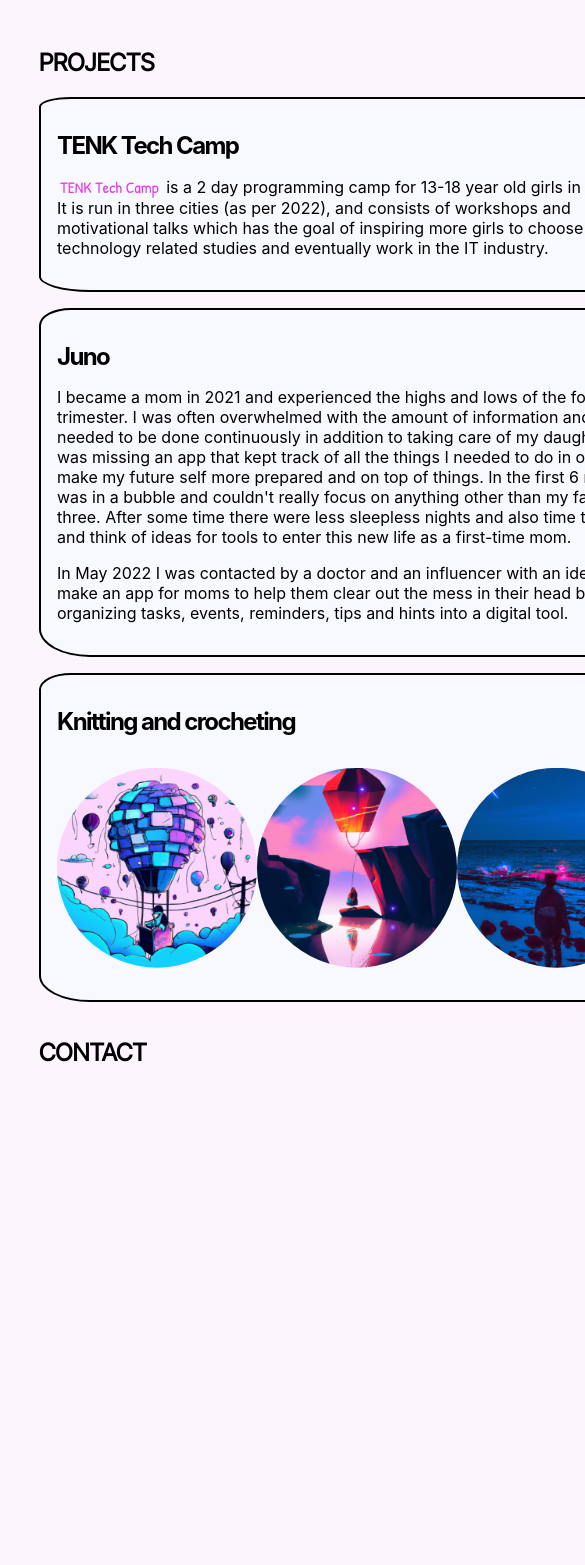
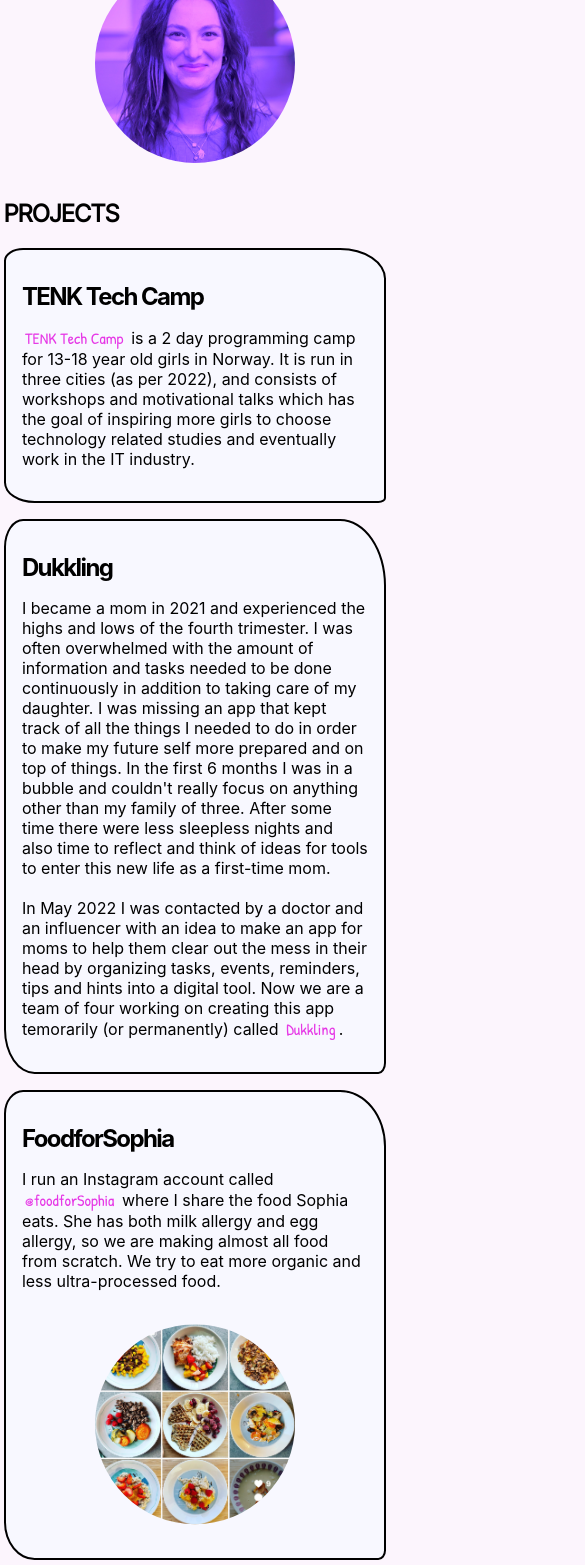
Before and after one commit to sarahse/web, a React (Create React App) app: page / in a window 390 px wide. Shown: the part 432-1997 px from the top of the page, 585 px wide, since content can reach past the window. Before the commit the page ends 1530 px from the top, so only its background shows below. Built offline with nearby package versions, Linux system fonts and the light colour scheme.

Commit message:
add css breakpoints and insta account

```diff
--- a/src/App.scss
+++ b/src/App.scss
@@ -8,6 +8,10 @@
       font-family: "Patrick Hand";
       font-size: 400%;
       margin: 1rem 0;
+
+      @media (max-width: 600px) {
+        font-size: 100%;
+      }
     }
 
     nav {
@@ -26,6 +30,10 @@
     display: grid;
     grid-template-areas: "about" "projects" "contact";
     padding: 1% 10%;
+
+    @media (max-width: 600px) {
+      padding: 1%;
+    }
 
     h2 {
       font-family: "Inter Tight", "Helvetica Neue", "Helvetica", sans-serif;
@@ -54,6 +62,11 @@
       display: flex;
       justify-content: space-between;
       padding: 1rem 0;
+      align-items: center;
+
+      @media (max-width: 600px) {
+        flex-direction: column;
+      }
     }
   }
 
@@ -65,6 +78,11 @@
     align-items: center;
     justify-items: center;
     gap: 1rem;
+
+    @media (max-width: 600px) {
+      grid-template-areas: "text" "image";
+      grid-template-columns: 1fr;
+    }
   }
 
   .projects {
--- a/src/App.tsx
+++ b/src/App.tsx
@@ -47,7 +47,7 @@
             </p>
           </article>
           <article className="card">
-            <h3>Juno</h3>
+            <h3>Dukkling</h3>
             <p>
               I became a mom in 2021 and experienced the highs and lows of the
               fourth trimester. I was often overwhelmed with the amount of
@@ -59,13 +59,34 @@
               my family of three. After some time there were less sleepless
               nights and also time to reflect and think of ideas for tools to
               enter this new life as a first-time mom.
-            </p>
-            <p>
+              <br />
+              <br />
               In May 2022 I was contacted by a doctor and an influencer with an
               idea to make an app for moms to help them clear out the mess in
               their head by organizing tasks, events, reminders, tips and hints
-              into a digital tool.
+              into a digital tool. Now we are a team of four working on creating
+              this app temorarily (or permanently) called{" "}
+              <a href="dukkling.com">Dukkling</a>.
             </p>
+          </article>
+          <article className="card">
+            <h3>FoodforSophia</h3>
+            <p>
+              I run an Instagram account called{" "}
+              <a href="https://www.instagram.com/foodforsophia/">
+                @foodforSophia
+              </a>{" "}
+              where I share the food Sophia eats. She has both milk allergy and
+              egg allergy, so we are making almost all food from scratch. We try
+              to eat more organic and less ultra-processed food.
+            </p>
+            <div className="card__images">
+              <img
+                src="/media/foodforsophia.png"
+                alt="Food Sophia eats"
+                className="clip-circle"
+              />
+            </div>
           </article>
           <article className="card">
             <h3>Knitting and crocheting</h3>
@@ -90,6 +111,10 @@
         </section>
         <section className="contact" id="contact">
           <h2>Contact</h2>
+          <p>
+            ✉️ E-mail:{" "}
+            <a href="mailto:sarah.serussi@gmail.com">sarah.serussi@gmail.com</a>
+          </p>
         </section>
       </main>
     </div>
```
Also changed, not shown: public/media/foodforsophia.png (added).
